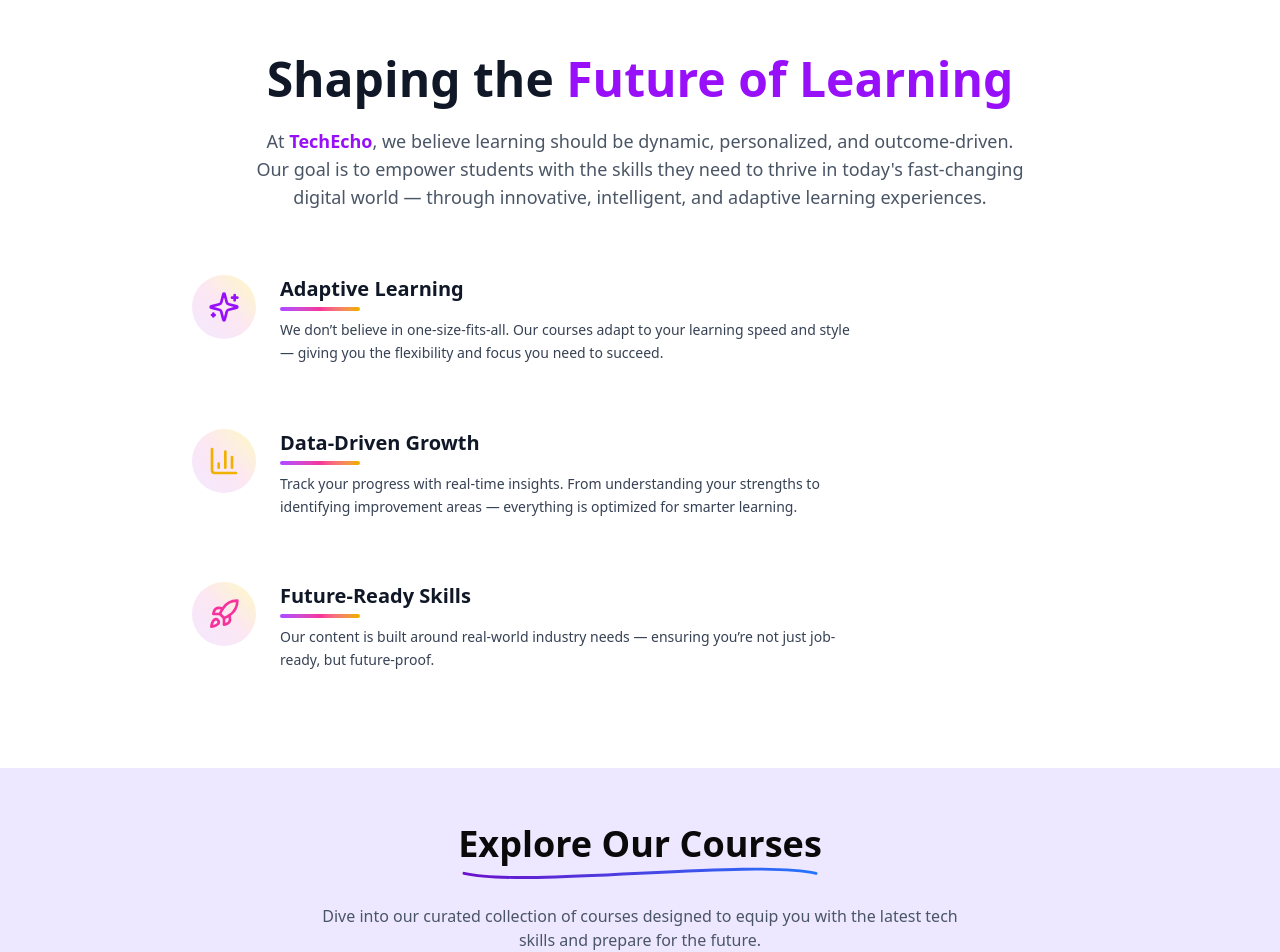
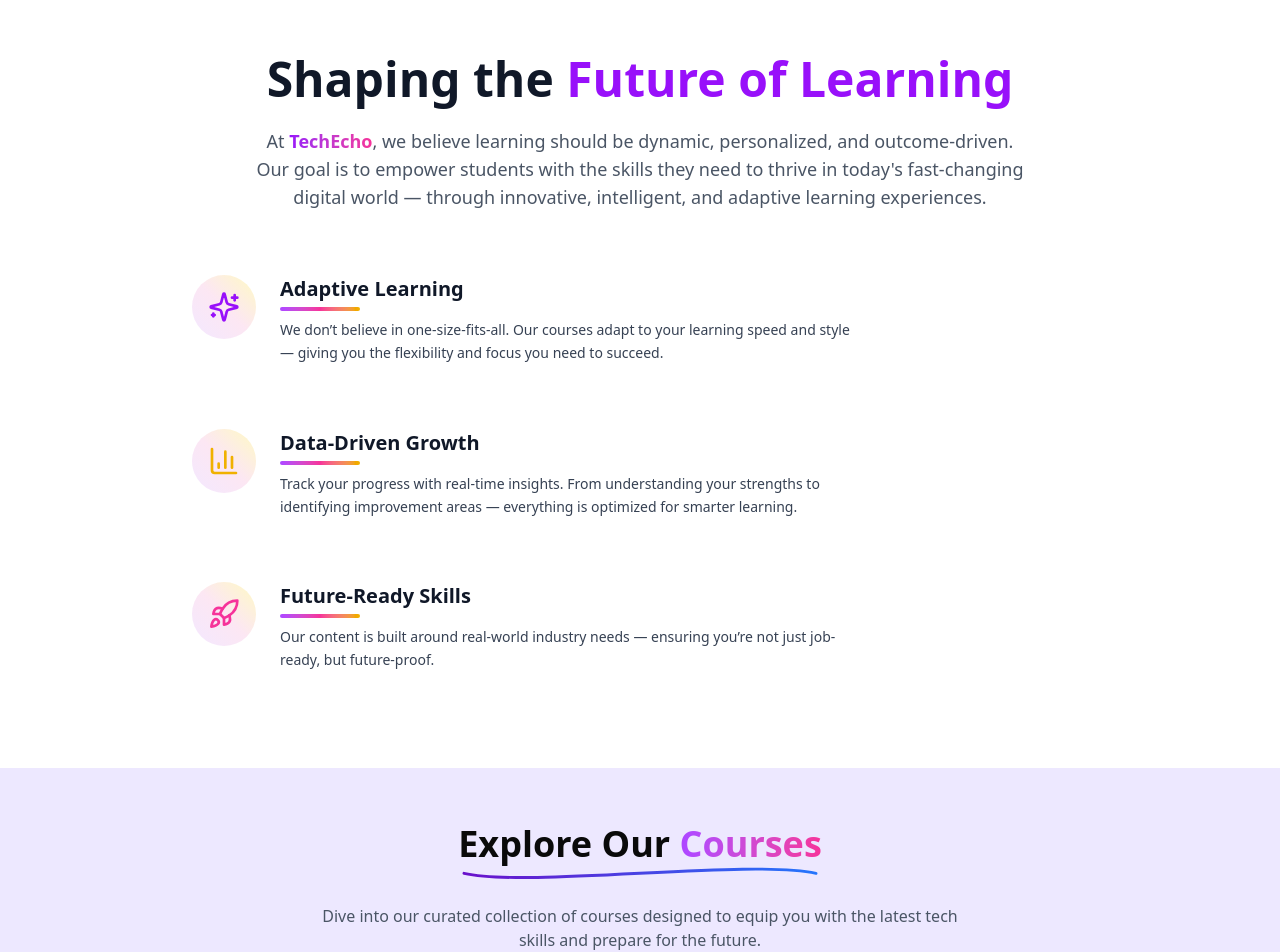
Before and after one commit to TechEcho-24/techecho-school, a React (Vite) app: page / in a window 1280 px wide. Shown: the part 960-1912 px from the top of the page. Built offline with nearby package versions, Linux system fonts and the light colour scheme.

Commit message:
feat: enhance text presentation and layout in Hero, HowTechEchoWorks, OurCourses, and OurMission components

```diff
--- a/src/components/home/Hero.tsx
+++ b/src/components/home/Hero.tsx
@@ -21,9 +21,10 @@ export const Hero = () => {
               </p>
             </BoxReveal>
             <BoxReveal boxColor={"#7C3AED"} duration={0.5}>
-              <p>real-world skills on</p>
+              <p>real-world skills</p>
             </BoxReveal>
             <BoxReveal boxColor={"#7C3AED"} duration={0.5}>
+              on
               <span className='bg-gradient-to-r from-purple-600 to-pink-500 bg-clip-text text-transparent'>
                 {" "}
                 TechEcho.
@@ -38,7 +39,7 @@ export const Hero = () => {
           </BoxReveal>
 
           <BoxReveal boxColor={"#7C3AED"} duration={0.5}>
-            <div className='mt-8 flex flex-wrap md:flex-nowrap justify-center flex-row gap-4 w-full'>
+            <div className='mt-14 md:mt-8 flex flex-wrap md:flex-nowrap justify-center flex-row gap-4 w-full'>
               <Link
                 to='/career'
                 className='bg-bg w-full md:w-auto text-center hover:bg-purple-300 font-semibold py-3 px-6 rounded-lg transition duration-300'
--- a/src/components/home/HowTechEchoWorks.tsx
+++ b/src/components/home/HowTechEchoWorks.tsx
@@ -1,4 +1,3 @@
-import { motion } from "framer-motion";
 import {
   BookOpen,
   PlayCircle,
@@ -6,6 +5,8 @@ import {
   MessageCircle,
   Briefcase,
 } from "lucide-react";
+import { useScroll, useTransform, motion } from "framer-motion";
+import { useRef } from "react";
 
 const steps = [
   {
@@ -36,11 +37,21 @@ const steps = [
 ];
 
 export const HowTechEchoWorks = () => {
+  const sectionRef = useRef(null);
+  const { scrollYProgress } = useScroll({
+    target: sectionRef,
+    offset: ["start center ", "end center"],
+  });
+
+  const lineHeight = useTransform(scrollYProgress, [0, 1], ["0%", "100%"]);
   return (
-    <section className='relative bg-white py-24 px-6 md:px-20'>
+    <section
+      ref={sectionRef}
+      className='relative bg-white py-16 md:py-24 px-6 md:px-20'
+    >
       {/* Heading */}
       <motion.h2
-        className='text-4xl md:text-5xl font-bold text-center text-gray-900'
+        className='text-3xl md:text-5xl font-bold text-center text-gray-900'
         initial={{ opacity: 0, y: -20 }}
         whileInView={{ opacity: 1, y: 0 }}
         transition={{ duration: 0.6 }}
@@ -50,7 +61,7 @@ export const HowTechEchoWorks = () => {
       </motion.h2>
 
       <motion.p
-        className='mt-4 text-lg text-gray-600 text-center max-w-2xl mx-auto'
+        className='mt-4 text-sm md:text-lg text-gray-600 text-center max-w-2xl mx-auto'
         initial={{ opacity: 0, y: 10 }}
         whileInView={{ opacity: 1, y: 0 }}
         transition={{ delay: 0.3, duration: 0.6 }}
@@ -60,8 +71,12 @@ export const HowTechEchoWorks = () => {
         how it works:
       </motion.p>
 
-      {/* Central Glowing Line (only on md+) */}
-      <div className='hidden md:block absolute left-1/2 top-60 bottom-40 w-1 bg-gradient-to-b from-purple-500 via-pink-400 to-yellow-300 blur-xs opacity-70 z-0' />
+      <div className='absolute left-1/2 top-52 bottom-40 w-1 -translate-x-1/2 z-0'>
+        <motion.div
+          style={{ height: lineHeight }}
+          className='w-full bg-gradient-to-b from-purple-500 via-pink-500 to-yellow-400 rounded-full blur-[2px] opacity-80'
+        />
+      </div>
 
       {/* Steps */}
       <div className='mt-20 space-y-20 max-w-5xl mx-auto relative z-10'>
--- a/src/components/home/OurCourses.tsx
+++ b/src/components/home/OurCourses.tsx
@@ -42,7 +42,7 @@ const courses = [
 
 export const OurCourses = () => {
   return (
-    <div className='relative py-10 px-5 pb-32 bg-bg'>
+    <div className='relative py-10 px-5 pb-20 md:pb-32 bg-bg'>
       <motion.div
         initial={{ opacity: 0, y: -20 }}
         whileInView={{ opacity: 1, y: 0 }}
@@ -50,8 +50,13 @@ export const OurCourses = () => {
         viewport={{ once: true }}
         className='text-center'
       >
-        <h1 className='text-4xl font-bold mt-4 mb-10'>Explore Our Courses</h1>
-        <div className='w-full md:w-auto absolute top-8 left-1/2 transform -translate-x-1/2 '>
+        <h1 className='text-3xl md:text-4xl font-bold mt-4 mb-10'>
+          Explore Our{" "}
+          <span className='bg-gradient-to-r from-purple-500 to-pink-500 bg-clip-text text-transparent'>
+            Courses
+          </span>
+        </h1>
+        <div className='w-11/12 md:w-auto absolute top-8 left-1/2 transform -translate-x-1/2 '>
           <AnimatedUnderline />
         </div>
         <p className='text-gray-600 max-w-2xl mx-auto'>
--- a/src/components/home/OurMission.tsx
+++ b/src/components/home/OurMission.tsx
@@ -21,10 +21,10 @@ const steps = [
 
 export const AboutOurMission = () => {
   return (
-    <section className='relative bg-white py-24 px-6 md:px-20 flex flex-col items-center'>
+    <section className='relative bg-white py-14 md:py-24 px-6 md:px-20 flex flex-col items-center'>
       {/* Header */}
       <motion.h2
-        className='text-4xl md:text-5xl font-bold text-center text-gray-900'
+        className='text-3xl md:text-5xl font-bold text-center text-gray-900'
         initial={{ opacity: 0, y: -20 }}
         whileInView={{ opacity: 1, y: 0 }}
         transition={{ duration: 0.6 }}
@@ -34,17 +34,20 @@ export const AboutOurMission = () => {
       </motion.h2>
 
       <motion.p
-        className='mt-6 text-lg text-gray-600 text-center max-w-3xl'
+        className='mt-6 text-sm md:text-lg text-gray-600 text-center max-w-3xl'
         initial={{ opacity: 0, y: 10 }}
         whileInView={{ opacity: 1, y: 0 }}
         transition={{ delay: 0.3, duration: 0.6 }}
         viewport={{ once: true }}
       >
-        At <strong className='text-purple-600'>TechEcho</strong>, we believe
-        learning should be dynamic, personalized, and outcome-driven. Our goal
-        is to empower students with the skills they need to thrive in today's
-        fast-changing digital world — through innovative, intelligent, and
-        adaptive learning experiences.
+        At{" "}
+        <strong className='text-lg bg-gradient-to-r from-purple-600 to-pink-500 bg-clip-text text-transparent'>
+          TechEcho
+        </strong>
+        , we believe learning should be dynamic, personalized, and
+        outcome-driven. Our goal is to empower students with the skills they
+        need to thrive in today's fast-changing digital world — through
+        innovative, intelligent, and adaptive learning experiences.
       </motion.p>
 
       {/* Vertical Timeline */}
```
